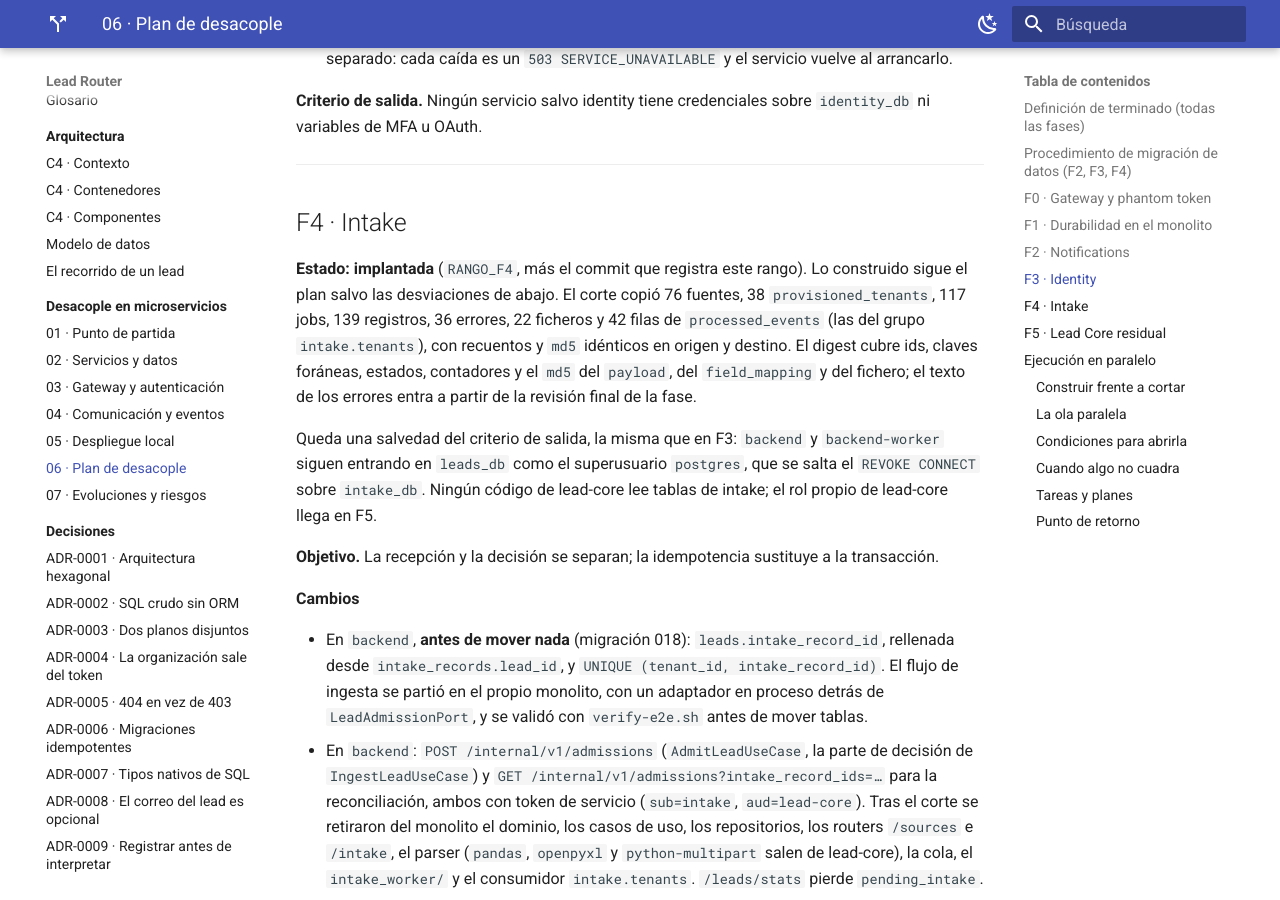
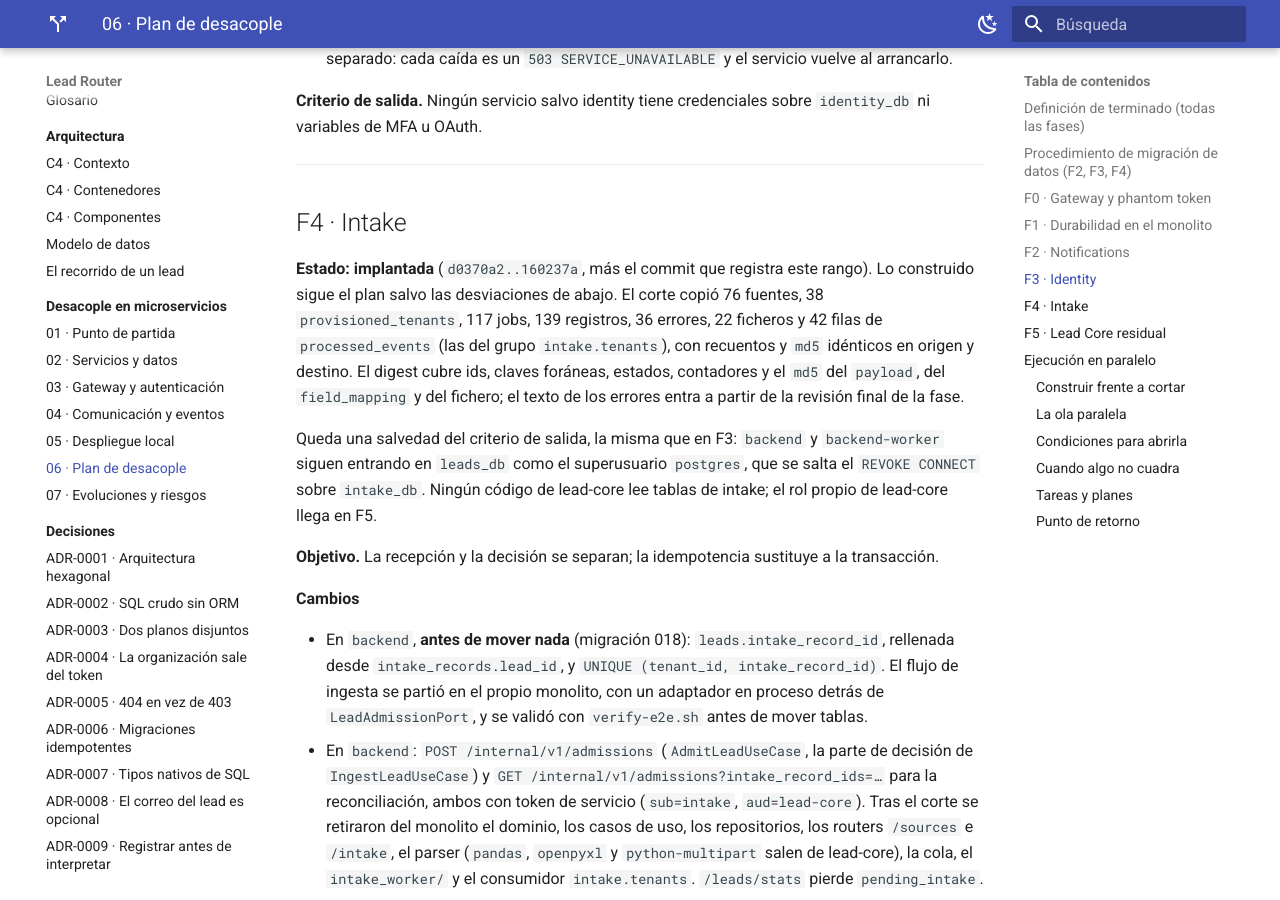
Before and after one commit to MDCIrony/leads-hexa, an MkDocs documentation site: the page built from docs/content/microservices/06-plan-de-desacople.md, in a window 1280 px wide and 900 px high, scrolled down 9852 px. Built offline with MkDocs 1.6.1 and Material for MkDocs 9.7.7, drawn with Linux system fonts in a browser that asks for light colours.

Commit message:
docs(microservices): record the F4 commit range

```diff
--- a/docs/content/microservices/06-plan-de-desacople.md
+++ b/docs/content/microservices/06-plan-de-desacople.md
@@ -356,7 +356,7 @@ variables de MFA u OAuth.
 
 ## F4 · Intake
 
-**Estado: implantada** (`RANGO_F4`, más el commit que registra este rango). Lo construido sigue el
+**Estado: implantada** (`d0370a2..160237a`, más el commit que registra este rango). Lo construido sigue el
 plan salvo las desviaciones de abajo. El corte copió 76 fuentes, 38 `provisioned_tenants`, 117 jobs,
 139 registros, 36 errores, 22 ficheros y 42 filas de `processed_events` (las del grupo
 `intake.tenants`), con recuentos y `md5` idénticos en origen y destino. El digest cubre ids, claves
```
